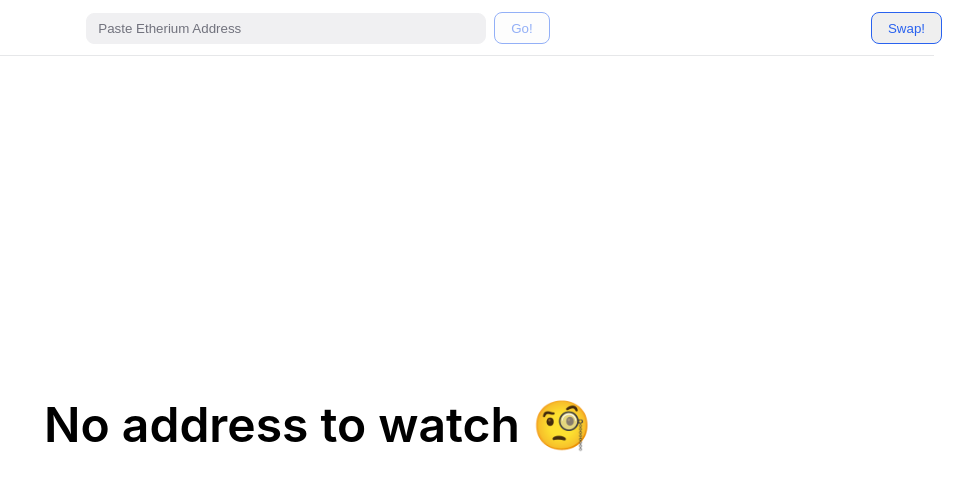
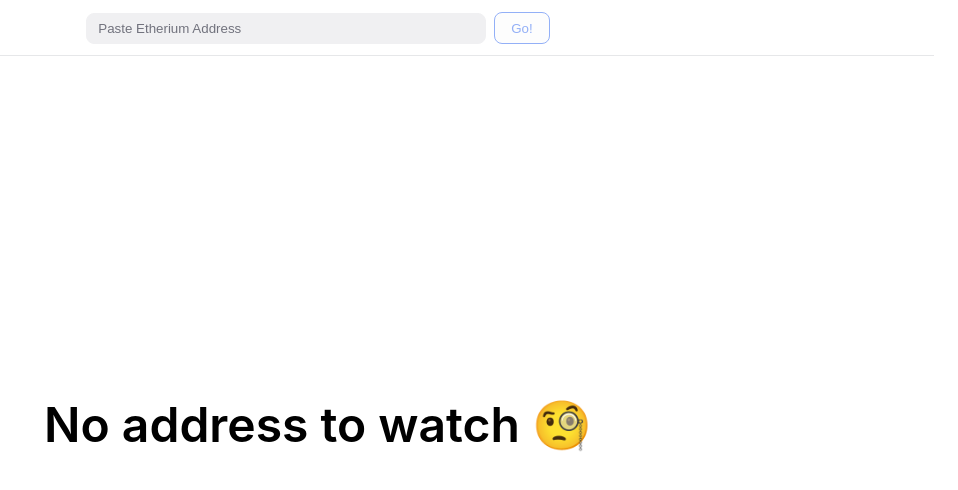
Before and after one commit to zeriontech/defi-sdk-demo, a React (Create React App) app: page / in a window 1280 px wide. Shown: the top 490 px of the page, without its empty margins (322-1280 px from the left). Built offline with nearby package versions, Linux system fonts and the light colour scheme; what defi-sdk would draw is missing.

Commit message:
add gh-pages and fix swap display

```diff
--- a/package.json
+++ b/package.json
@@ -2,6 +2,7 @@
   "name": "zerion-defi-sdk-workshop",
   "version": "0.1.0",
   "private": true,
+  "homepage": "https://zeriontech.github.io/defi-sdk-demo",
   "dependencies": {
     "@testing-library/jest-dom": "^5.14.1",
     "@testing-library/react": "^11.2.7",
@@ -24,7 +25,9 @@
   "scripts": {
     "start": "react-scripts start",
     "build": "react-scripts build",
-    "eject": "react-scripts eject"
+    "eject": "react-scripts eject",
+    "predeploy": "npm run build",
+    "deploy": "gh-pages -d build"
   },
   "eslintConfig": {
     "extends": [
@@ -46,6 +49,7 @@
   },
   "devDependencies": {
     "@types/lodash": "^4.14.181",
+    "gh-pages": "^3.2.3",
     "typescript-plugin-css-modules": "^3.4.0"
   }
 }
--- a/src/App.tsx
+++ b/src/App.tsx
@@ -44,7 +44,7 @@ const App = () => {
       ) : (
         <section className={styles.noAddress}>No address to watch 🧐</section>
       )}
-      <SwapForm />
+      <SwapForm address={address} />
     </div>
   );
 };
--- a/src/components/SwapForm.tsx
+++ b/src/components/SwapForm.tsx
@@ -8,7 +8,6 @@ import {
 } from "defi-sdk";
 import debounce from "lodash/debounce";
 import { popularAssets } from "../constants/codes";
-import { useAddress } from "../hooks/useAddress";
 import { Menu } from "./utils/Menu";
 import { Modal } from "./utils/Modal";
 import { Asset, Position } from "./Position";
@@ -19,9 +18,11 @@ import { convert } from "../utils";
 import { Quote } from "./Quote";
 import { ETHEREUM } from "../constants/chains";
 
-const SwapFormContent = () => {
-  const [address] = useAddress();
+interface SwapFormProps {
+  address: string;
+}
 
+const SwapFormContent = ({ address }: SwapFormProps) => {
   const [sendMenuOpen, setSendMenuOpen] = useState(false);
   const [receiveMenuOpen, setReceiveMenuOpen] = useState(false);
 
@@ -245,8 +246,12 @@ const SwapFormContent = () => {
   );
 };
 
-export const SwapForm = () => {
+export const SwapForm = ({ address }: SwapFormProps) => {
   const [showSwapForm, setShowSwapForm] = useState(false);
+
+  if (!address) {
+    return null;
+  }
 
   return (
     <>
@@ -260,7 +265,7 @@ export const SwapForm = () => {
       ) : null}
       {showSwapForm ? (
         <Modal onDissmiss={() => setShowSwapForm(false)}>
-          <SwapFormContent />
+          <SwapFormContent address={address} />
         </Modal>
       ) : null}
     </>
```
Also changed, not shown: 1 other file (tests, documents, lock files or other folders).
